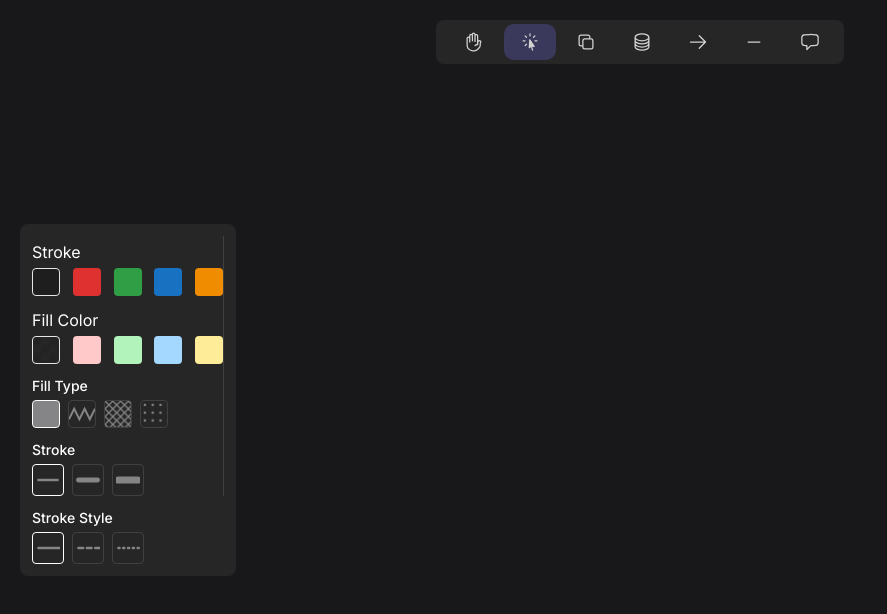
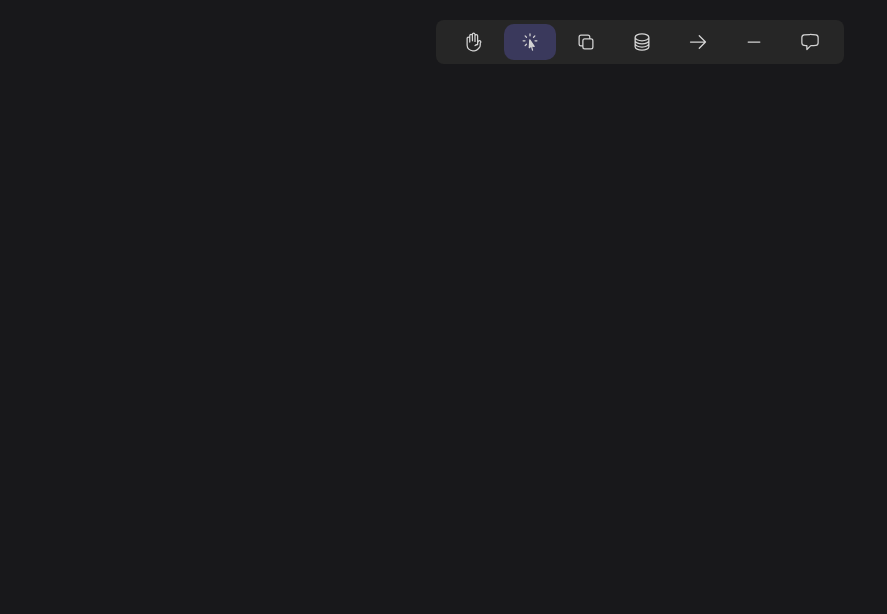
Before and after one commit to parthpatel021/CanvasCraft, a Next.js app: page /draw in a window 1280 px wide. Shown: the top 614 px of the page, without its empty margins (0-887 px from the left). Built offline with nearby package versions, Linux system fonts and the light colour scheme; a web font is replaced by a local one.

Commit message:
Modify element properies

```diff
--- a/app/draw/canvas.tsx
+++ b/app/draw/canvas.tsx
@@ -16,6 +16,7 @@ export default function Canvas() {
         mouseUp,
         handleClick,
         handleBlur,
+        draw,
     } = useCanvas(tools);
 
     const [size, setSize] = useState({ width: 0, height: 0 });
@@ -47,7 +48,7 @@ export default function Canvas() {
                     onBlur={handleBlur}
                 />
             }
-            <ShapeAction getElement={getActiveElement} />
+            <ShapeAction getElement={getActiveElement} draw={draw} />
         </div>
     );
 }
--- a/app/draw/ui/shapeAction/optionComponents/fillColorOption.tsx
+++ b/app/draw/ui/shapeAction/optionComponents/fillColorOption.tsx
@@ -5,9 +5,10 @@ import Image from "next/image";
 type FillColorOptionInterface = {
     values: any[];
     activeValue: string;
+    onChange: (val: string) => void;
 };
 
-export default function FillColorOption({values, activeValue}: FillColorOptionInterface) {
+export default function FillColorOption({values, activeValue, onChange}: FillColorOptionInterface) {
     return (
         <div className="pt-2">
             <p className="py-1">
@@ -17,11 +18,12 @@ export default function FillColorOption({values, activeValue}: FillColorOptionIn
                 {values.map(colorValue => (
                     <div
                         key={colorValue}
-                        className={`w-7 h-7 rounded ${ colorValue==activeValue && "border"}`}
+                        className={`w-7 h-7 hover:cursor-pointer rounded ${ colorValue==activeValue && "border"}`}
                         style={{
                             backgroundColor: colorValue,
                             backgroundImage: colorValue === "transparent" ? 'url("/images/transparent.png")' : "",
                         }}
+                        onClick={() => onChange(colorValue)}
                     />
                 ))}
             </div>
--- a/app/draw/ui/shapeAction/optionComponents/fillTypeOption.tsx
+++ b/app/draw/ui/shapeAction/optionComponents/fillTypeOption.tsx
@@ -1,7 +1,7 @@
 type FillTypeOptionProps = {
     values: string[];
     activeValue: string;
-    onChange?: (val: string) => void;
+    onChange: (val: string) => void;
 };
 
 function FillPreview({ type }: { type: string }) {
@@ -47,8 +47,8 @@ export default function FillTypeOption({
                 {values.map((fillType) => (
                     <div
                         key={fillType}
-                        onClick={() => onChange?.(fillType)}
-                        className={`w-7 h-7 rounded cursor-pointer flex items-center justify-center border ${fillType === activeValue ? "border-white" : "border-neutral-700"}`}
+                        onClick={() => onChange(fillType)}
+                        className={`w-7 h-7 hover:cursor-pointer rounded cursor-pointer flex items-center justify-center border ${fillType === activeValue ? "border-white" : "border-neutral-700"}`}
                     >
                         <svg width="28" height="28" viewBox="0 0 20 20">
                             <FillPreview type={fillType} />
--- a/app/draw/ui/shapeAction/optionComponents/strokeColorOption.tsx
+++ b/app/draw/ui/shapeAction/optionComponents/strokeColorOption.tsx
@@ -4,9 +4,10 @@
 type StrokeColorOptionInterface = {
     values: any[];
     activeValue: string;
+    onChange: (val: string) => void;
 };
 
-export default function StrokeColorOption({values, activeValue}: StrokeColorOptionInterface) {
+export default function StrokeColorOption({values, activeValue, onChange}: StrokeColorOptionInterface) {
     return (
         <div>
             <p className="py-1">
@@ -16,10 +17,11 @@ export default function StrokeColorOption({values, activeValue}: StrokeColorOpti
                 {values.map(colorValue => (
                     <div
                         key={colorValue}
-                        className={`w-7 h-7 rounded ${ colorValue==activeValue && "border"}`}
+                        className={`w-7 h-7 hover:cursor-pointer rounded ${ colorValue==activeValue && "border"}`}
                         style={{
                             backgroundColor: colorValue
                         }}
+                        onClick={() => onChange(colorValue)}
                     />
                 ))}
             </div>
--- a/app/draw/ui/shapeAction/optionComponents/strokeStyleOption.tsx
+++ b/app/draw/ui/shapeAction/optionComponents/strokeStyleOption.tsx
@@ -5,7 +5,7 @@ type StrokeStyle = "solid" | "dashed" | "dotted";
 type StrokeStyleOptionProps = {
     values: StrokeStyle[];
     activeValue: StrokeStyle;
-    onChange?: (val: StrokeStyle) => void;
+    onChange: (val: StrokeStyle) => void;
 };
 
 function StrokeStylePreview({ style }: { style: StrokeStyle }) {
@@ -43,8 +43,8 @@ export default function StrokeStyleOption({
                 {values.map((style) => (
                     <div
                         key={style}
-                        onClick={() => onChange?.(style)}
-                        className={`w-8 h-8 rounded cursor-pointer flex items-center justify-center border ${style === activeValue ? "border-white" : "border-neutral-700"}`}
+                        onClick={() => onChange(style)}
+                        className={`w-8 h-8 hover:cursor-pointer rounded cursor-pointer flex items-center justify-center border ${style === activeValue ? "border-white" : "border-neutral-700"}`}
                     >
                         <svg width="24" height="24" viewBox="0 0 20 20">
                             <StrokeStylePreview style={style} />
--- a/app/draw/ui/shapeAction/optionComponents/strokeWidthOption.tsx
+++ b/app/draw/ui/shapeAction/optionComponents/strokeWidthOption.tsx
@@ -5,7 +5,7 @@ type StrokeWidth = 2 | 4 | 6;
 type StrokeWidthOptionProps = {
     values: StrokeWidth[];
     activeValue: StrokeWidth;
-    onChange?: (val: StrokeWidth) => void;
+    onChange: (val: StrokeWidth) => void;
 };
 
 function StrokePreview({ width }: { width: StrokeWidth }) {
@@ -32,8 +32,8 @@ export default function StrokeWidthOption({
                 {values.map((strokeWidth) => (
                     <div
                         key={strokeWidth}
-                        onClick={() => onChange?.(strokeWidth)}
-                        className={`w-8 h-8 rounded cursor-pointer flex items-center justify-center border ${strokeWidth === activeValue ? "border-white" : "border-neutral-700" }`}
+                        onClick={() => onChange(strokeWidth)}
+                        className={`w-8 h-8 hover:cursor-pointer rounded cursor-pointer flex items-center justify-center border ${strokeWidth === activeValue ? "border-white" : "border-neutral-700" }`}
                     >
                         <svg width="24" height="24" viewBox="0 0 20 20">
                             <StrokePreview width={strokeWidth} />
--- a/app/draw/ui/shapeAction/shapeAction.tsx
+++ b/app/draw/ui/shapeAction/shapeAction.tsx
@@ -1,20 +1,32 @@
 "use client";
 
 import { ShapeType } from "@/app/models";
-import { getAvailableOptionsForShape } from "@/app/models/utils/shpeOptions";
+import { getAvailableOptionsForShape, SHAPE_KEY_MAPPING } from "@/app/models/utils/shpeOptions";
 import { optionComponents } from "./optionComponents";
+import { useEffect, useState } from "react";
 
 
 type ShapeActionInterface = {
     getElement: () => ShapeType | undefined;
+    draw: () => void,
 };
 
-export default function ShapeAction({getElement}: ShapeActionInterface) {
+export default function ShapeAction({getElement, draw}: ShapeActionInterface) {
     const element = getElement();
-    // if (!element) {
-    //     return <></>;
-    // }
-    const availableOptions = getAvailableOptionsForShape("rectangle");
+
+    if (!element) {
+        return <></>;
+    }
+    const availableOptions = getAvailableOptionsForShape(element);
+    const optionObj = Object.fromEntries(availableOptions.map(opt => [opt.key, element.opts[SHAPE_KEY_MAPPING[opt.key]]]))
+    const [options, setoptions] = useState({...optionObj});
+
+    const handleChange = (key: string, val: any) => {
+        setoptions((prev) => ({...prev, [key]: val}));
+        element.update({}, {[SHAPE_KEY_MAPPING[key as keyof typeof SHAPE_KEY_MAPPING]]: val} as any);
+        draw();
+    }
+
     return (
         <div className="bg-neutral-800 absolute top-1/2 left-5 -translate-y-1/2 px-2 py-1 rounded-md z-2">
             <div className="flex flex-col justify-between divide-x divide divide-neutral-700 py-2 px-1" style={{width: "12.5rem"}}>
@@ -25,7 +37,8 @@ export default function ShapeAction({getElement}: ShapeActionInterface) {
                         <OptionComponent
                             key={option.key}
                             values={option.values}
-                            activeValue={option.values[0]}
+                            activeValue={options[option.key]}
+                            onChange={(val: any) => handleChange(option.key, val)}
                         />
                     );
                 })}
--- a/app/hooks/useCanvas.ts
+++ b/app/hooks/useCanvas.ts
@@ -286,5 +286,6 @@ export default function useCanvas(tools: ToolHook) {
         mouseUp,
         handleClick,
         handleBlur,
+        draw,
     };
 }
--- a/app/models/utils/shpeOptions.ts
+++ b/app/models/utils/shpeOptions.ts
@@ -1,42 +1,43 @@
-import { SHAPE_ACTION_OPTION_TYPES, ShapeOption, SUPPORTED_TYPE } from "@/app/lib/definations";
+import { SHAPE_ACTION_OPTION_TYPES, ShapeOption } from "@/app/lib/definations";
+import { ShapeType } from "..";
 
-const STROKE_COLORS = ["#1e1e1e", "#e03131", "#2f9e44", "#1971c2", "#f08c00",];
+const STROKE_COLORS = ["#eee", "#e03131", "#2f9e44", "#1971c2", "#f08c00",];
 const FILL_COLORS = ["transparent", "#ffc9c9", "#b2f2bb", "#a5d8ff", "#ffec99",];
 const FILL_TYPES = ["solid", "zigzag", "cross-hatch", "dots"];
 const STROKE_WIDTHS = [2, 4, 6,];
 const STROKE_STYLES = ["solid", "dashed", "dotted"];
 const SLOPINESS = [0, 0.1, 0.2];
 
-export const hasFillColor = (shapeType: SUPPORTED_TYPE) => [
+export const hasFillColor = (shape: ShapeType) => [
     "rectangle",
     "ellipse"
-].includes(shapeType);
+].includes(shape.type);
 
-export const hasFillType = (shapeType: SUPPORTED_TYPE) => [
+export const hasFillType = (shape: ShapeType) => [
     "rectangle",
     "ellipse"
-].includes(shapeType);
+].includes(shape.type) && shape.opts.fill !== 'transparent';
 
-export const hasStrokeWidth = (shapeType: SUPPORTED_TYPE) => [
+export const hasStrokeWidth = (shape: ShapeType) => [
     "rectangle",
     "ellipse",
     "line",
     "arrow"
-].includes(shapeType);
+].includes(shape.type);
 
-export const hasStrokeStyle = (shapeType: SUPPORTED_TYPE) => [
+export const hasStrokeStyle = (shape: ShapeType) => [
     "rectangle",
     "ellipse",
     "line",
     "arrow"
-].includes(shapeType);
+].includes(shape.type);
 
-export const hasSlopiness = (shapeType: SUPPORTED_TYPE) => [
+export const hasSlopiness = (shape: ShapeType) => [
     "rectangle",
     "ellipse",
     "line",
     "arrow"
-].includes(shapeType);
+].includes(shape.type);
 
 
 export const OPTION_VALUES: Record<SHAPE_ACTION_OPTION_TYPES, any[]> = {
@@ -68,6 +69,15 @@ export const AVAILABLE_SHAPE_OPTIONS: Record<SHAPE_ACTION_OPTION_TYPES, string>
     // opacity: 'Opacity',
 };
 
+export const SHAPE_KEY_MAPPING: Record<SHAPE_ACTION_OPTION_TYPES, string> = {
+    strokeColor: "stroke",
+    fillColor: "fill",
+    fillType: "fillStyle",
+    strokeWidth: "strokeWidth",
+    strokeStyle: "strokeStyle",
+    slopiness: "roughness",
+}
+
 export const shapeAvailabilityCheckers: Record<SHAPE_ACTION_OPTION_TYPES, Function> = {
     strokeColor: () => true,
     fillColor: hasFillColor,
@@ -79,10 +89,10 @@ export const shapeAvailabilityCheckers: Record<SHAPE_ACTION_OPTION_TYPES, Functi
 
 export const AVAILABLE_SHAPE_OPTIONS_KEYS: SHAPE_ACTION_OPTION_TYPES[] = Object.keys(AVAILABLE_SHAPE_OPTIONS) as SHAPE_ACTION_OPTION_TYPES[];
 
-export const getAvailableOptionsForShape = (shapeType: SUPPORTED_TYPE) => {
+export const getAvailableOptionsForShape = (shape: ShapeType) => {
     const availableOptions: ShapeOption[] = [];
     for (const key of AVAILABLE_SHAPE_OPTIONS_KEYS) {
-        if (shapeAvailabilityCheckers[key]?.(shapeType)) {
+        if (shapeAvailabilityCheckers[key]?.(shape)) {
             availableOptions.push({
                 title: AVAILABLE_SHAPE_OPTIONS[key],
                 values: OPTION_VALUES[key],
```
Also changed, not shown: app/lib/definations.ts (+10 -0 lines), app/models/shape.ts (+25 -5 lines), app/models/utils/generateShape.ts (+12 -5 lines).
